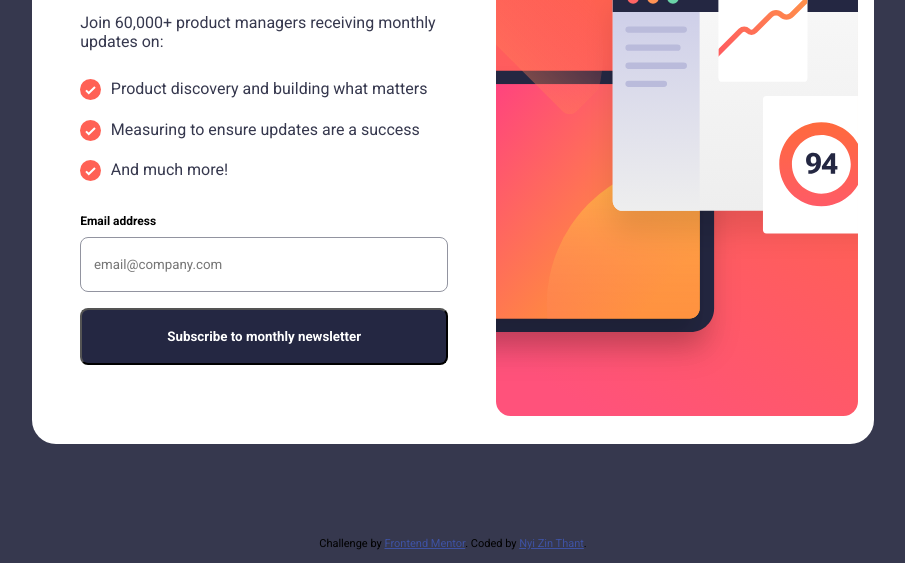
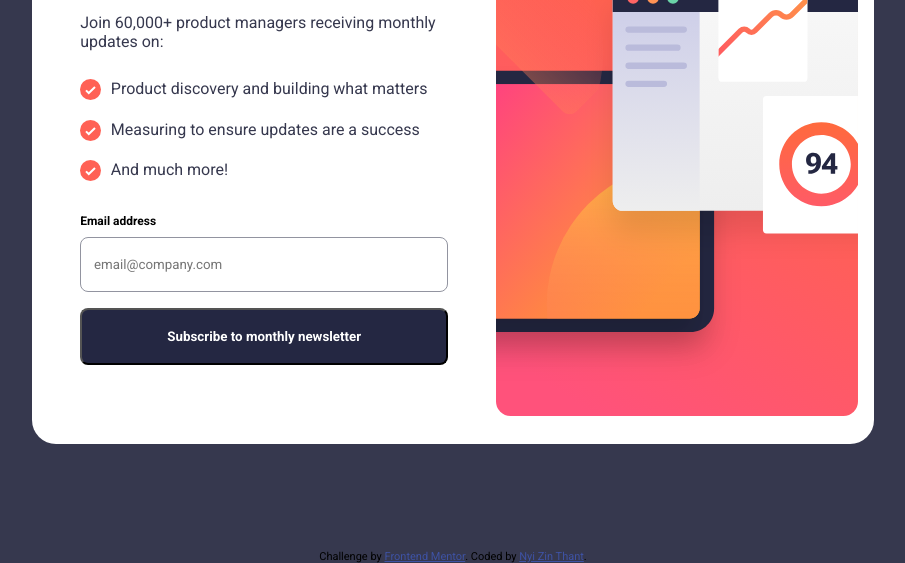
Before and after one commit to NyiZinThant/Newsletter-sign-up-form-with-success-message, a plain HTML site: page index.html in a window 1280 px wide. Shown: the part 250-813 px from the top of the page, without its empty margins (187-1092 px from the left). Drawn offline with Linux system fonts and the light colour scheme.

Commit message:
fixed attribution section

```diff
--- a/index.html
+++ b/index.html
@@ -17,19 +17,6 @@
     </title>
 
     <!-- Feel free to remove these styles or customise in your own stylesheet 👍 -->
-    <style>
-      .attribution {
-        font-size: 11px;
-        text-align: center;
-        position: absolute;
-        bottom: 0%;
-        width: 100%;
-        left: 0;
-      }
-      .attribution a {
-        color: hsl(228, 45%, 44%);
-      }
-    </style>
     <link rel="stylesheet" href="style.css" />
   </head>
   <body>
--- a/style.css
+++ b/style.css
@@ -79,7 +79,6 @@ ul {
 .errorForm > #email::placeholder {
   color: var(--primary);
 }
-
 #email {
   padding: 1.2rem 0.8rem;
   border-radius: 0.5rem;
@@ -108,6 +107,14 @@ ul {
 }
 .contentSuccess {
   margin-top: 8rem;
+}
+.attribution {
+  font-size: 11px;
+  text-align: center;
+  display: block;
+}
+.attribution a {
+  color: hsl(228, 45%, 44%);
 }
 @media only screen and (min-width: 768px) {
   body {
@@ -154,4 +161,7 @@ ul {
   .container > .disBtn {
     width: 90%;
   }
+  .attribution {
+    background-color: var(--charcoal-grey);
+  }
 }
```
